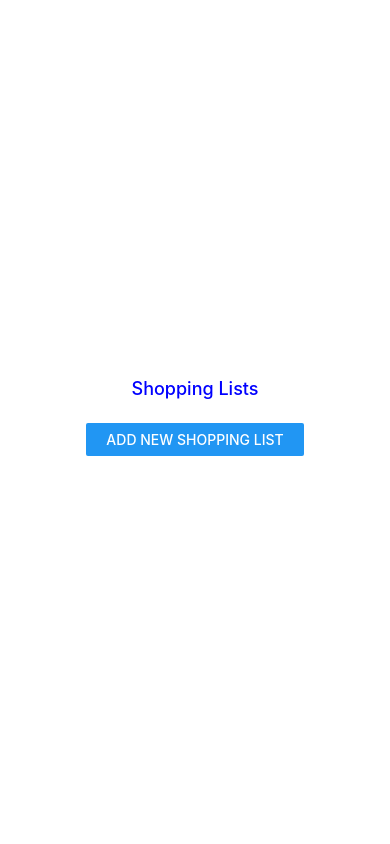
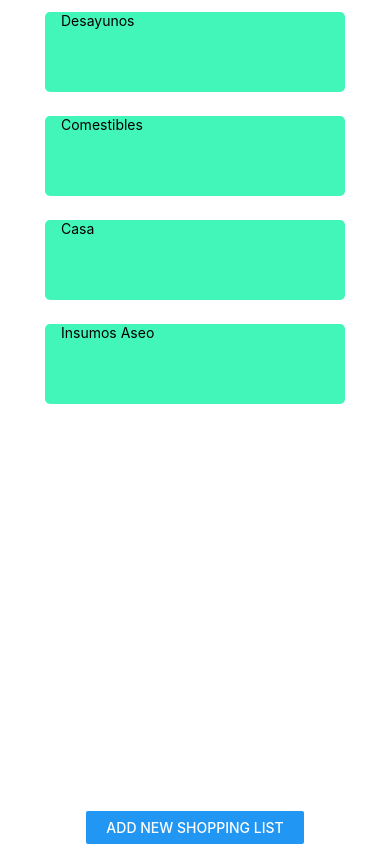
Before and after one commit to jeferandom/groceryApp, a React Native app: screen / in a window 390 px wide. Built offline with nearby package versions, Linux system fonts and the light colour scheme.

Commit message:
simplet List Item background color and border radious

```diff
--- a/App.tsx
+++ b/App.tsx
@@ -1,17 +1,29 @@
 import { StatusBar } from 'expo-status-bar';
 import { StyleSheet, View } from 'react-native';
-import { store } from "./src/state/store"
+import { RootState, store } from "./src/state/store"
 import { Provider } from 'react-redux';
 import ShoppingLists from './src/components/CoreComponents/shoppingLists/ShoppingLists';
+import AddShoppingListButton from './src/components/CoreComponents/shoppingLists/AddShoppingListButton';
+import { useAppSelector } from './src/redux/hooks';
+
 
 
 export default function App() {
+  // mover dentro del contexto const { shoppingLists } = useAppSelector((state: RootState) => state.shoppingLists)
 
   return (
     <Provider store={store}>
       <View style={styles.container}>
         <StatusBar style="auto" />
-        <ShoppingLists />
+        <ShoppingLists shoppingLists={[
+          {
+            id: "Test",
+            title: "Test",
+            detail: "Test",
+            products: []
+          }
+        ]} />
+        <AddShoppingListButton />
       </View>
     </Provider>
   );
--- /dev/null
+++ b/src/components/CoreComponents/shoppingLists/ShoppingListItem.tsx
@@ -0,0 +1,27 @@
+import { Text } from 'react-native';
+import styled from 'styled-components/native';
+import colors from "../../../constants/colors";
+
+
+const ShoppingListItem = ({ item }) => {
+  const { title = `[list title here]`, } = item;
+  return (
+    <ShoppingListItemBox color={colors.primary} height={80} width={300}>
+      <Text>{title}</Text>
+    </ShoppingListItemBox>
+  )
+}
+
+const ShoppingListItemBox = styled.TouchableOpacity`
+  flex-direction: row;
+  padding: 0 16px;
+  margin: 12px 0;
+  height:  ${({ height }) => height};
+  width:  ${({ width }) => width};
+  border-radius: 5 ;
+  background-color: ${({ color }) => color};
+`;
+
+
+
+export default ShoppingListItem
--- a/src/components/CoreComponents/shoppingLists/ShoppingLists.tsx
+++ b/src/components/CoreComponents/shoppingLists/ShoppingLists.tsx
@@ -1,30 +1,47 @@
-import { useEffect, useState } from "react";
-import { Button, View, Text, TextInput } from "react-native"
-import BoxItem from "../../GenericComponents/BoxItem";
-import List from "../../GenericComponents/List";
-import AddShoppingListButton from "./AddShoppingListButton";
-import Title from "../../GenericComponents/Title";
+import { FlatList } from "react-native"
 
+import ShoppingListItem from "./ShoppingListItem";
 import { RootState } from "../../../state/store";
 import { useAppSelector } from "../../../redux/hooks";
 
-
 const ShoppingLists = () => {
-
   const { shoppingLists } = useAppSelector((state: RootState) => state.shoppingLists)
-
   console.log('shoppingLists', shoppingLists)
-
   return (
-    <View>
-      <Title text="Shopping Lists"/>
-      <List
-        itemComponent={BoxItem}
-        data={shoppingLists.map((shoppingList, i) => {
-          return { ...shoppingList, text: shoppingList.name, id: shoppingList.id }
-        })} />
-      <AddShoppingListButton />
-    </View>
+    <FlatList
+      data={[
+        {
+          id: "Test",
+          title: "Desayunos",
+          detail: "Test",
+          products: []
+        },
+        {
+          id: "Test",
+          title: "Comestibles",
+          detail: "Test",
+          products: []
+        },
+        {
+          id: "Test",
+          title: "Casa",
+          detail: "Test",
+          products: []
+        },
+        {
+          id: "Test",
+          title: "Insumos Aseo",
+          detail: "Test",
+          products: []
+        },
+      ]}
+      renderItem={({ item }) => (
+        <ShoppingListItem
+          key={item.id} item = {item}
+        />
+      )}
+      keyExtractor={item => item.id}
+    />
   )
 }
 
--- a/src/components/GenericComponents/BoxItem.tsx
+++ b/src/components/GenericComponents/BoxItem.tsx
@@ -2,10 +2,10 @@ import { Text, View } from "react-native"
 import colors from "../../constants/colors"
 
 
-export default ({item}) => {
+export default (text) => {
   return (
-    <View style={{ backgroundColor: colors.primary, height:25, width:300 }}>
-            <Text>{item.text}</Text>
+    <View style={{ backgroundColor: colors.primary, height: 25, width: 300 }}>
+      <Text>{text}</Text>
     </View>
   )
 }
--- a/src/constants/colors.ts
+++ b/src/constants/colors.ts
@@ -1,3 +1,4 @@
-export default {
-  "primary":"#42f5b9"
+const colors = {
+  primary: "#42f5b9"
 }
+export default colors
--- /dev/null
+++ b/src/shared/Types.ts
@@ -0,0 +1,3 @@
+export interface ColorProps {
+  color: string;
+}
```
